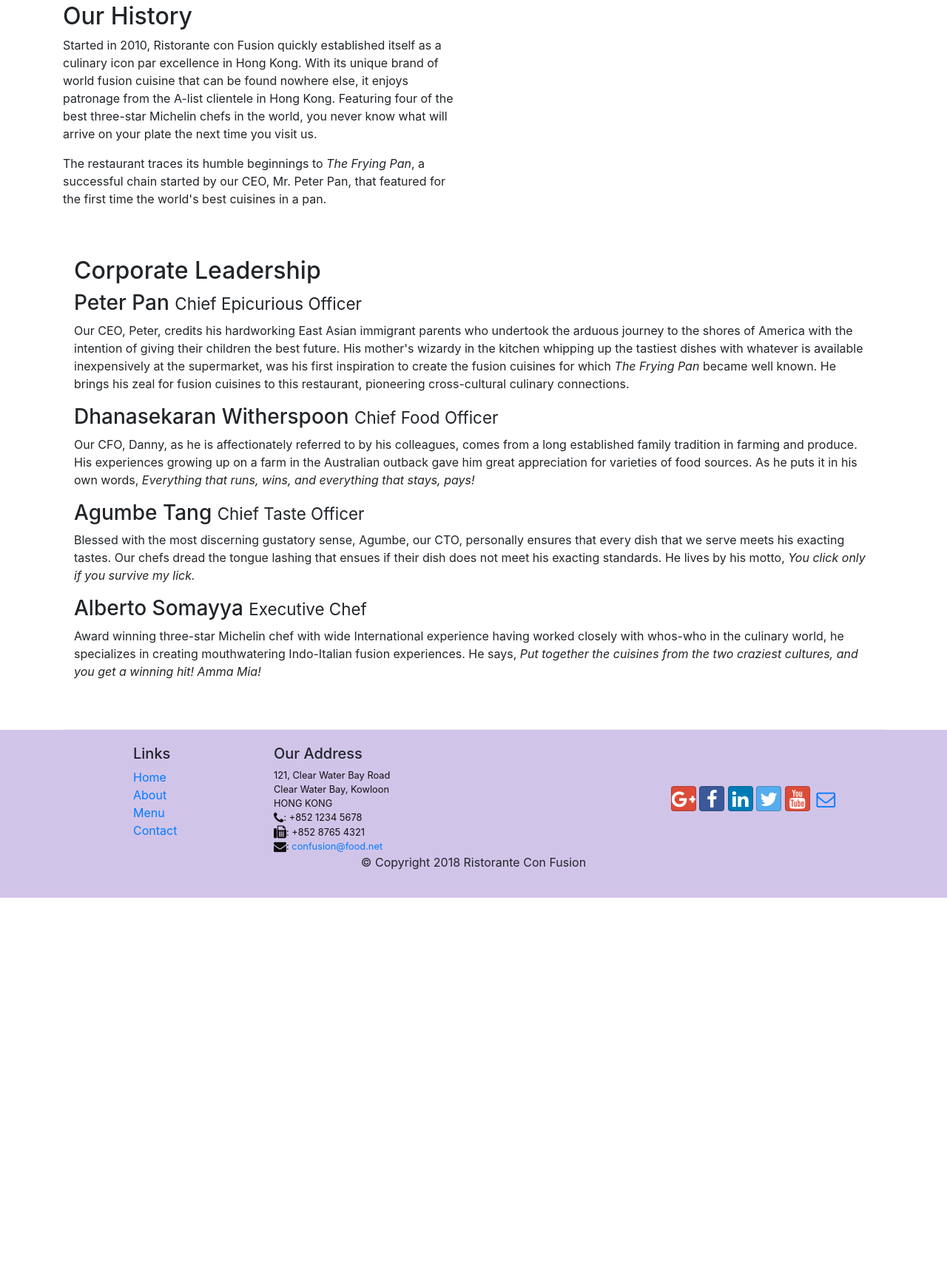
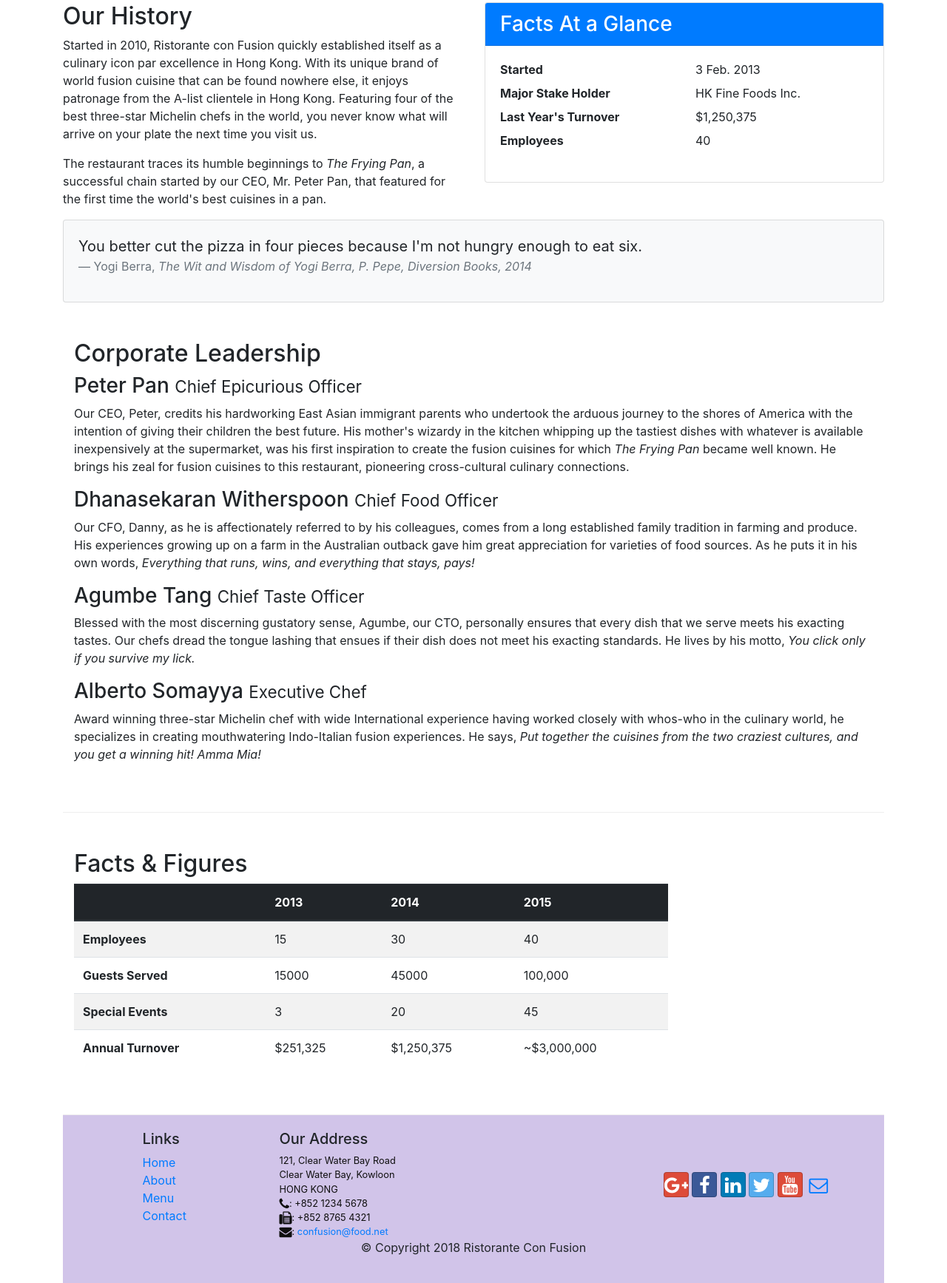
Before and after one commit to pkocran/courseraBootstrap4, a website: page aboutus.html in a window 1280 px wide. Shown: the part 462-2197 px from the top of the page at 74% size. Before the commit the page ends 1676 px from the top, so only its background shows below. Drawn offline with nearby package versions, Linux system fonts and the light colour scheme.

Commit message:
cards and tables

```diff
--- a/aboutus.html
+++ b/aboutus.html
@@ -77,7 +77,36 @@
                 <p>Started in 2010, Ristorante con Fusion quickly established itself as a culinary icon par excellence in Hong Kong. With its unique brand of world fusion cuisine that can be found nowhere else, it enjoys patronage from the A-list clientele in Hong Kong.  Featuring four of the best three-star Michelin chefs in the world, you never know what will arrive on your plate the next time you visit us.</p>
                 <p>The restaurant traces its humble beginnings to <em>The Frying Pan</em>, a successful chain started by our CEO, Mr. Peter Pan, that featured for the first time the world's best cuisines in a pan.</p>
             </div>
-            <div>
+            <div class="col-12 col-sm-6">
+                <div class="card">
+                    <h3 class="card-header bg-primary text-white">Facts At a Glance</h3>
+                    <div class="card-body">
+                        <dl class="row">
+                            <dt class="col-6">Started</dt>
+                            <dd class="col-6">3 Feb. 2013</dd>
+                            <dt class="col-6">Major Stake Holder</dt>
+                            <dd class="col-6">HK Fine Foods Inc.</dd>
+                            <dt class="col-6">Last Year's Turnover</dt>
+                            <dd class="col-6">$1,250,375</dd>
+                            <dt class="col-6">Employees</dt>
+                            <dd class="col-6">40</dd>
+                        </dl>
+                    </div>
+                </div>
+            </div>
+
+
+            <div class="col-12">
+                <div class="card card-body bg-light">
+                    <blockquote class="blockquote">
+                        <p class="mb-0">You better cut the pizza in four pieces because
+                            I'm not hungry enough to eat six.</p>
+                        <footer class="blockquote-footer">Yogi Berra,
+                            <cite title="Source Title">The Wit and Wisdom of Yogi Berra,
+                            P. Pepe, Diversion Books, 2014</cite>
+                        </footer>
+                    </blockquote>
+                </div>
             </div>
         </div>
 
@@ -96,7 +125,52 @@
             </div>
        </div>
 
-    </div>
+        <div class="row row-content">
+            <div class="col-12 col-sm-9">
+                <h2>Facts &amp; Figures</h2>
+
+             <div class="table-responsive">
+                    <table class="table table-striped">
+                        <thead class="thead-dark">
+                            <tr>
+                                <th>&nbsp;</th>
+                                <th>2013</th>
+                                <th>2014</th>
+                                <th>2015</th>
+                            </tr>
+                        </thead>
+                        <tbody>
+                            <tr>
+                                <th>Employees</th>
+                                <td>15</td>
+                                <td>30</td>
+                                <td>40</td>
+                            </tr>
+                            <tr>
+                                <th>Guests Served</th>
+                                <td>15000</td>
+                                <td>45000</td>
+                                <td>100,000</td>
+                            </tr>
+                            <tr>
+                                <th>Special Events</th>
+                                <td>3</td>
+                                <td>20</td>
+                                <td>45</td>
+                            </tr>
+                            <tr>
+                                <th>Annual Turnover</th>
+                                <td>$251,325</td>
+                                <td>$1,250,375</td>
+                                <td>~$3,000,000</td>
+                            </tr>
+                        </tbody>
+                    </table>
+                </div>
+            </div>
+
+       </div>
+
 
     <footer class="footer">
         <div class="container">
```
